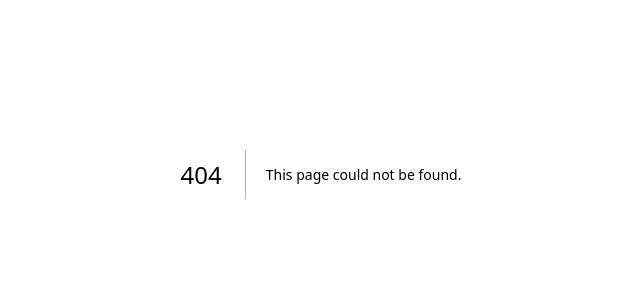
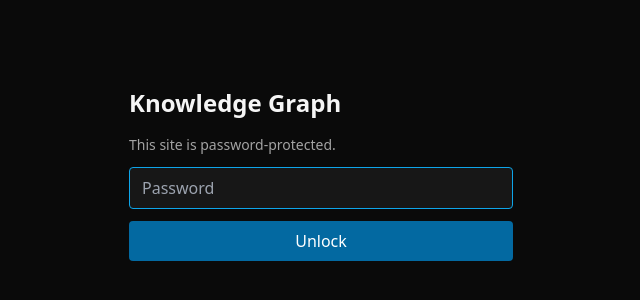
Before and after one commit to livingphysics/knowledge_graph, a Next.js app: page /login in a window 1280 px wide. Before the commit this address had no page. Shown: the part 226-526 px from the top of the page, without its empty margins (319-959 px from the left). Built offline with nearby package versions, Linux system fonts and the light colour scheme.

Commit message:
feat: optional password gate via SITE_PASSWORD env var

```diff
--- /dev/null
+++ b/src/app/login/page.tsx
@@ -0,0 +1,76 @@
+import crypto from 'node:crypto';
+import { cookies } from 'next/headers';
+import { redirect } from 'next/navigation';
+
+export const dynamic = 'force-dynamic';
+
+const COOKIE_NAME = 'kg_auth';
+const ONE_MONTH = 60 * 60 * 24 * 30;
+
+/** Only accept relative paths starting with a single `/` to prevent open-redirects. */
+function safeNext(next: string | undefined | null): string {
+  if (next && next.startsWith('/') && !next.startsWith('//')) return next;
+  return '/';
+}
+
+interface Props {
+  searchParams: Promise<{ next?: string; error?: string }>;
+}
+
+export default async function LoginPage({ searchParams }: Props) {
+  const sp = await searchParams;
+  const next = safeNext(sp.next);
+  const error = sp.error === '1';
+
+  async function login(formData: FormData) {
+    'use server';
+    const submitted = String(formData.get('password') ?? '');
+    const expected = process.env.SITE_PASSWORD;
+    const nextParam = safeNext(String(formData.get('next') ?? '/'));
+
+    if (!expected || submitted !== expected) {
+      const params = new URLSearchParams({ error: '1' });
+      if (nextParam !== '/') params.set('next', nextParam);
+      redirect(`/login?${params.toString()}`);
+    }
+
+    const value = crypto.createHash('sha256').update(expected).digest('hex');
+    const jar = await cookies();
+    jar.set(COOKIE_NAME, value, {
+      httpOnly: true,
+      secure: process.env.NODE_ENV === 'production',
+      sameSite: 'lax',
+      path: '/',
+      maxAge: ONE_MONTH,
+    });
+    redirect(nextParam);
+  }
+
+  return (
+    <main className="min-h-screen flex items-center justify-center px-6">
+      <form action={login} className="w-full max-w-sm flex flex-col gap-3">
+        <h1 className="text-2xl font-semibold mb-1">Knowledge Graph</h1>
+        <p className="text-sm text-neutral-400 [html.light_&]:text-neutral-600">
+          This site is password-protected.
+        </p>
+        <input type="hidden" name="next" value={next} />
+        <input
+          type="password"
+          name="password"
+          required
+          autoFocus
+          autoComplete="current-password"
+          placeholder="Password"
+          className="px-3 py-2 rounded bg-neutral-900 [html.light_&]:bg-white border border-neutral-700 [html.light_&]:border-neutral-300 focus:outline-none focus:border-sky-500"
+        />
+        {error && <div className="text-sm text-red-400">Wrong password.</div>}
+        <button
+          type="submit"
+          className="px-4 py-2 rounded bg-sky-700 hover:bg-sky-600 text-white"
+        >
+          Unlock
+        </button>
+      </form>
+    </main>
+  );
+}
--- /dev/null
+++ b/src/middleware.ts
@@ -0,0 +1,41 @@
+import { NextRequest, NextResponse } from 'next/server';
+
+const COOKIE_NAME = 'kg_auth';
+
+async function sha256Hex(s: string): Promise<string> {
+  const buf = await crypto.subtle.digest('SHA-256', new TextEncoder().encode(s));
+  return Array.from(new Uint8Array(buf))
+    .map((b) => b.toString(16).padStart(2, '0'))
+    .join('');
+}
+
+export async function middleware(req: NextRequest) {
+  const password = process.env.SITE_PASSWORD;
+  // Gate disabled: deploy without SITE_PASSWORD and the site is wide open as before.
+  if (!password) return NextResponse.next();
+
+  const path = req.nextUrl.pathname;
+  // Always allow the login page itself (otherwise we redirect-loop).
+  if (path === '/login' || path.startsWith('/login/')) return NextResponse.next();
+
+  const cookie = req.cookies.get(COOKIE_NAME)?.value ?? '';
+  const expected = await sha256Hex(password);
+  if (cookie === expected) return NextResponse.next();
+
+  // Programmatic clients (curl, fetch from another tool) get a clean 401.
+  if (path.startsWith('/api/')) {
+    return new NextResponse('Unauthorized', { status: 401 });
+  }
+
+  // Otherwise redirect to login with a sanitized return URL.
+  const loginUrl = req.nextUrl.clone();
+  loginUrl.pathname = '/login';
+  loginUrl.search = `?next=${encodeURIComponent(path + req.nextUrl.search)}`;
+  return NextResponse.redirect(loginUrl);
+}
+
+// Next already skips middleware for /_next/static and /_next/image. We also
+// exempt favicon and the PDF.js worker (which is fetched without our cookie).
+export const config = {
+  matcher: ['/((?!_next/static|_next/image|favicon.ico|pdf\\.worker\\.min\\.mjs).*)'],
+};
```
Also changed, not shown: deploy/README.md, 1 other file (tests, documents, lock files or other folders).
